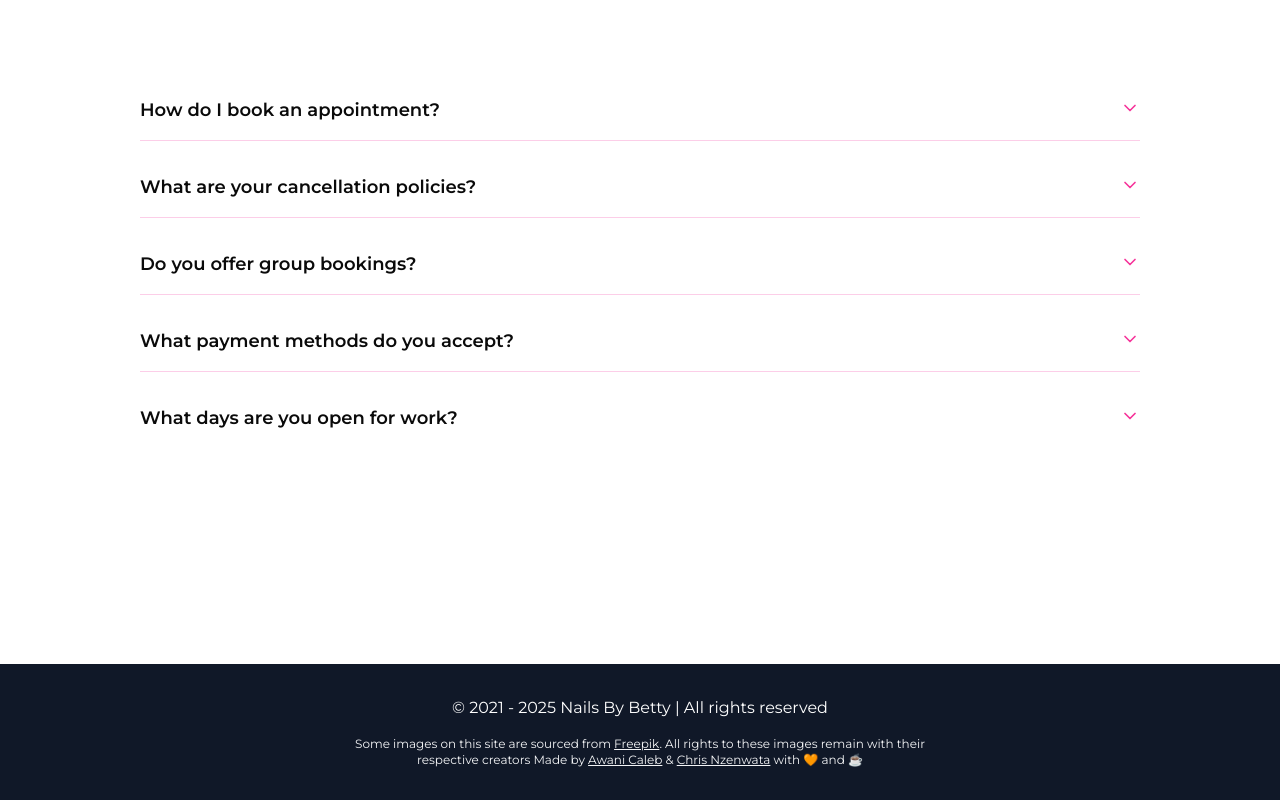
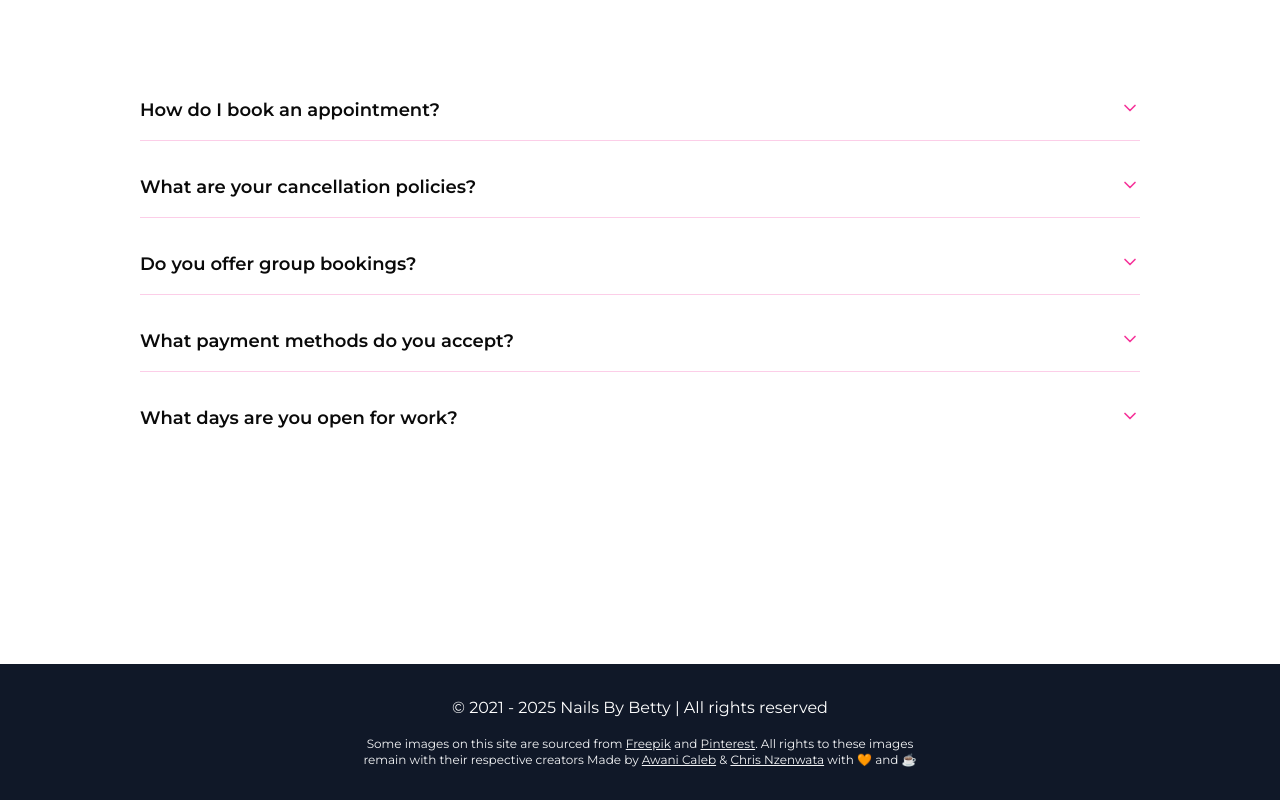
Before and after one commit to typical-developer/betternails, a React (Vite) app: page / in a window 1280 px wide. Shown: the part 3396-4196 px from the top of the page. Built offline with nearby package versions, Linux system fonts and the light colour scheme; a web font is replaced by a local one.

Commit message:
Add: Pinterest attribution

```diff
--- a/src/components/Footer.jsx
+++ b/src/components/Footer.jsx
@@ -8,7 +8,7 @@ export default function Footer() {
                 <p className="text-base text-white">&copy; 2021 - 2025 Nails By Betty | All rights reserved</p>
 
                 <div className="flex-center">
-                    <span className="text-xs text-gray-100 max-w-xl text-center">Some images on this site are sourced from <a href="https://freepik.com" rel="noopener noreferrer" className="underline hover:no-underline">Freepik</a>. All rights to these images remain with their respective creators Made by <a href="https://github.com/AwaniCaleb/" rel="noopener noreferrer" className="underline hover:no-underline">Awani Caleb</a> & <a href="https://github.com/typical-developer/" rel="noopener noreferrer" className="underline hover:no-underline">Chris Nzenwata</a> with 🧡 and ☕</span> </div>
+                    <span className="text-xs text-gray-100 max-w-xl text-center">Some images on this site are sourced from <a href="https://freepik.com" rel="noopener noreferrer" className="underline hover:no-underline">Freepik</a> and <a href="https://pinterest.com" rel="noopener noreferrer" className="underline hover:no-underline">Pinterest</a>. All rights to these images remain with their respective creators Made by <a href="https://github.com/AwaniCaleb/" rel="noopener noreferrer" className="underline hover:no-underline">Awani Caleb</a> & <a href="https://github.com/typical-developer/" rel="noopener noreferrer" className="underline hover:no-underline">Chris Nzenwata</a> with 🧡 and ☕</span> </div>
             </Container>
         </footer>
         </>
```
